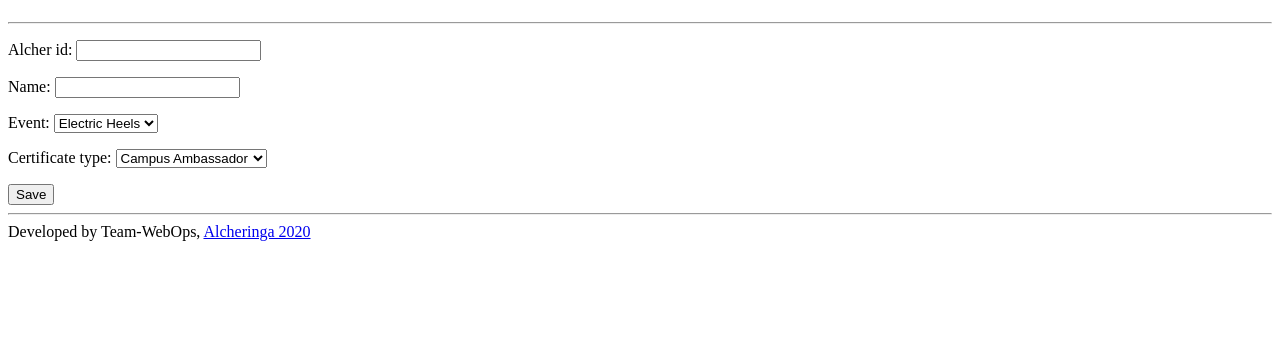
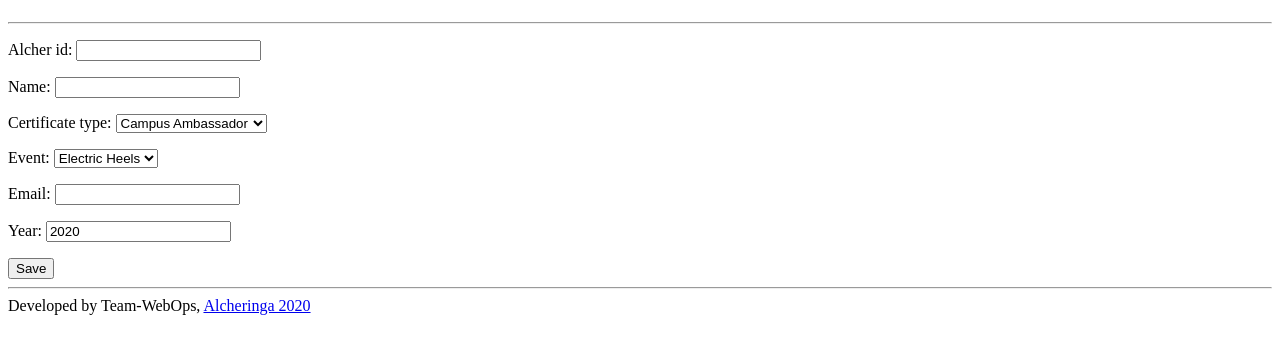
Before and after one commit to Curious-Ujjwal/certificate_portal, a Django app: page /candidform in a window 1280 px wide. Shown: the part 58-412 px from the top of the page. Run offline with Django 3.2, Linux system fonts and the light colour scheme; the visitor is signed in with stand-in values (Sample User, id 1); some libraries are stand-ins or nearby versions.

Commit message:
model year field addition

```diff
--- a/certiportal/main/choices.py
+++ b/certiportal/main/choices.py
@@ -8,4 +8,5 @@ EVENT_OPTIONS = [
         ('Dance', 'Electric Heels'),
         ('Music' , 'Raga High' ),
         ('Drama' , 'Street Play'),
+        ('None' , 'None'),
     ]
--- a/certiportal/main/forms.py
+++ b/certiportal/main/forms.py
@@ -1,16 +1,27 @@
+import datetime
 from django import forms
 from .choices import *
+from django.core.validators import MaxValueValidator, MinValueValidator
 from django.core.validators import RegexValidator
 alcher_id_validator = RegexValidator(r"ALC-[A-Z]{3}-[0-9]+", "Alcher ID should be of the form ALC-AAA-12")
+
+def current_year():
+    return datetime.date.today().year
+
+def max_value_current_year(value):
+    return MaxValueValidator(current_year())(value)
 
 class CandidForm(forms.Form):
     alcher_id = forms.CharField(max_length=20, validators = [alcher_id_validator])
     name = forms.CharField(max_length=100)
+    certificate_type = forms.CharField(
+        max_length=2,
+        widget=forms.Select(choices=CERTIFICATE_OPTIONS),
+    )
     event = forms.CharField(
         max_length=20,
         widget=forms.Select(choices=EVENT_OPTIONS),
     )
-    certificate_type = forms.CharField(
-        max_length=2,
-        widget=forms.Select(choices=CERTIFICATE_OPTIONS),
-    )
+    email = forms.EmailField(max_length=70, required = True)
+    year = forms.IntegerField(
+        initial=current_year(), validators=[MinValueValidator(1984), max_value_current_year])
--- a/certiportal/main/views.py
+++ b/certiportal/main/views.py
@@ -15,7 +15,6 @@ def logoutView(request):
 
 
 def certificate(request, cert_id):
-
     try:
         candid = candidate.objects.get(certificate_url=cert_id)
     except candidate.DoesNotExist:
@@ -33,23 +32,23 @@ def certificate(request, cert_id):
     print(candid.alcher_id)
     if candid.certificate_type == 'P':
         return Render.render('certificate/certificateParticipation.html', context)
-    if candid.certificate_type == 'CA':
+    elif candid.certificate_type == 'CA':
         return Render.render('certificate/certificateCA.html', context)
-    if candid.certificate_type == 'W':
+    elif candid.certificate_type == 'W':
         return Render.render('certificate/certificateWinner.html', context)
 
 
 def isDuplicate(alcher_id, event, certificate_type):
     try:
         candid = candidate.objects.get(alcher_id=alcher_id, event=event,
-            certificate_type=certificate_type, year=2020 )       ########### Have to change it every year !!!
+            certificate_type=certificate_type, year=current_year() )       ########### Have to change it every year !!!
     except candidate.DoesNotExist:
         return False
     else:
         return True
 
 
-def generateUrl(alcher_id):
+def generateUrl(alcher_id , year):
     last_num = 0
     candid_certificates = candidate.objects.filter(alcher_id=alcher_id)
     if len(candid_certificates) > 0:
@@ -57,7 +56,7 @@ def generateUrl(alcher_id):
         arr = latest_cert.certificate_url.split('-')
         last_num = int(arr[4])
         print(latest_cert.certificate_type)
-    new_url = alcher_id+'-2020-'+str(last_num+1)  ########### Have to change it every year !!!
+    new_url = alcher_id + '-' + str(year) + '-' + str(last_num+1)  ########### Have to change it every year !!!
     return new_url
 
 
@@ -70,11 +69,12 @@ def candidForm(request):
             name = form.cleaned_data['name']
             event = form.cleaned_data['event']
             certificate_type = form.cleaned_data['certificate_type']
+            year = form.cleaned_data['year']
             if not isDuplicate(alcher_id, event, certificate_type):
-                new_url = generateUrl(alcher_id)
+                new_url = generateUrl(alcher_id , year)
                 candidate.objects.create(alcher_id=alcher_id, name=name, event=event,
                     certificate_type=certificate_type, is_valid=True, is_generated=True,
-                    certificate_url=new_url, year=2020)           ########### Have to change it every year !!!
+                    certificate_url=new_url, year=current_year())           ########### Have to change it every year !!!
             return redirect('candidList')
     else:
         form = CandidForm()
@@ -83,7 +83,7 @@ def candidForm(request):
 
 @login_required
 def candidList(request):
-    candids = candidate.objects.filter(year=2020)               ########### Have to change it every year !!!
+    candids = candidate.objects.filter(year=current_year())               ########### Have to change it every year !!!
     context = {
     'candids': candids,
     }
```
Also changed, not shown: certiportal/main/models.py (+3 -6 lines), certiportal/main/templates/registration/index.html (+7 -2 lines), certiportal/main/migrations/0001_initial.py, certiportal/main/migrations/0002_auto_20200107_2100.py (deleted), certiportal/main/migrations/0003_candidate_event.py (deleted), certiportal/main/migrations/0004_candidate_year.py (deleted).
